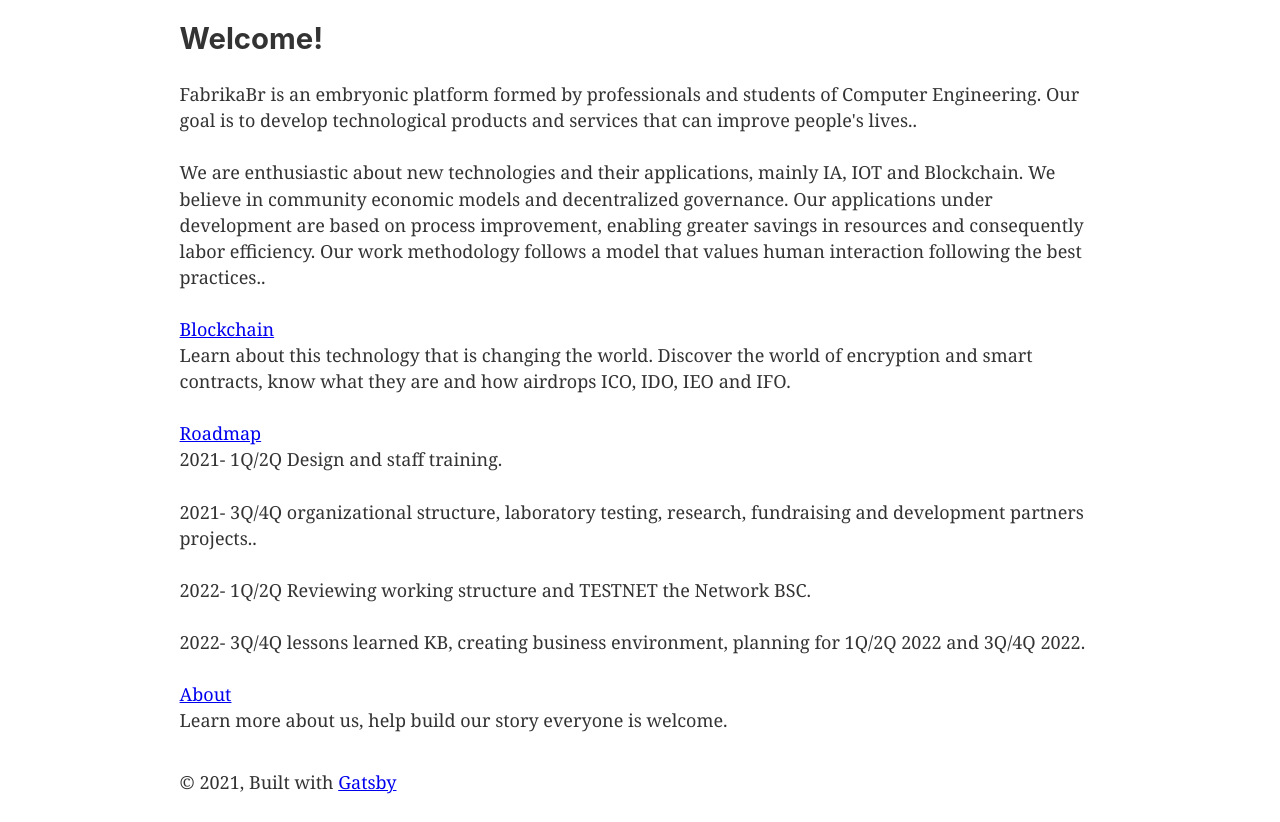
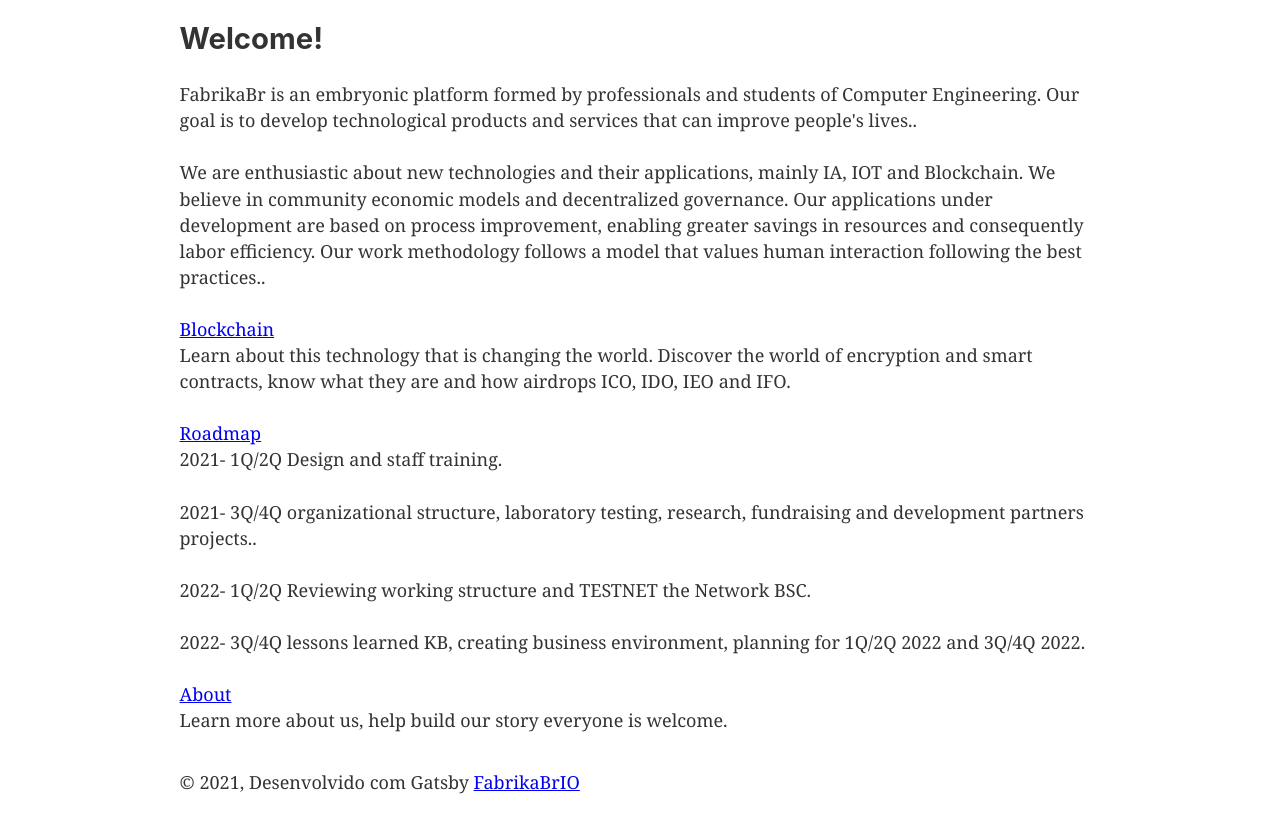
Before and after one commit to RgisBr/FabrikaBr, a Gatsby site: page / in a window 1280 px wide. Shown: the part 100-922 px from the top of the page. Built offline with nearby package versions, Linux system fonts and the light colour scheme; Gatsby itself is replaced by a stand-in of ours.

Commit message:
Update layout.js
last

```diff
--- a/src/components/layout.js
+++ b/src/components/layout.js
@@ -39,9 +39,9 @@
             marginTop: `2rem`,
           }}
         >
-          © {new Date().getFullYear()}, Built with
+          © {new Date().getFullYear()}, Desenvolvido com Gatsby
           {` `}
-          <a href="https://www.gatsbyjs.com">Gatsby</a>
+          <a href="https://www.FabrikaBr.io">FabrikaBrIO</a>
         </footer>
       </div>
     </>
```
